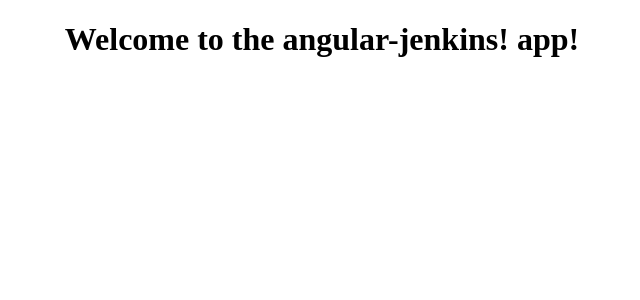
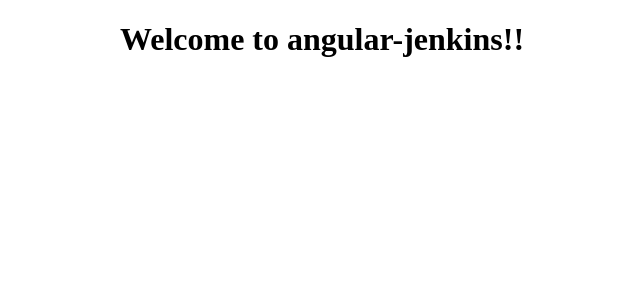
Before and after one commit to gowrishankaran/angular-jenkins, an Angular app: page / in a window 1280 px wide. Shown: the top 300 px of the page, without its empty margins (318-958 px from the left). Built offline with nearby package versions, Linux system fonts and the light colour scheme.

Commit message:
Test Commit

```diff
--- a/src/app/app.component.html
+++ b/src/app/app.component.html
@@ -1,6 +1,6 @@
 <!--The content below is only a placeholder and can be replaced.-->
 <div style="text-align:center">
   <h1>
-    Welcome to the {{ title }}!
+    Welcome to {{ title }}!
   </h1>
 </div>
--- a/src/app/app.component.ts
+++ b/src/app/app.component.ts
@@ -6,5 +6,5 @@ import { Component } from '@angular/core';
   styleUrls: ['./app.component.css']
 })
 export class AppComponent {
-  title = 'angular-jenkins! app';
+  title = 'angular-jenkins!';
 }
```
